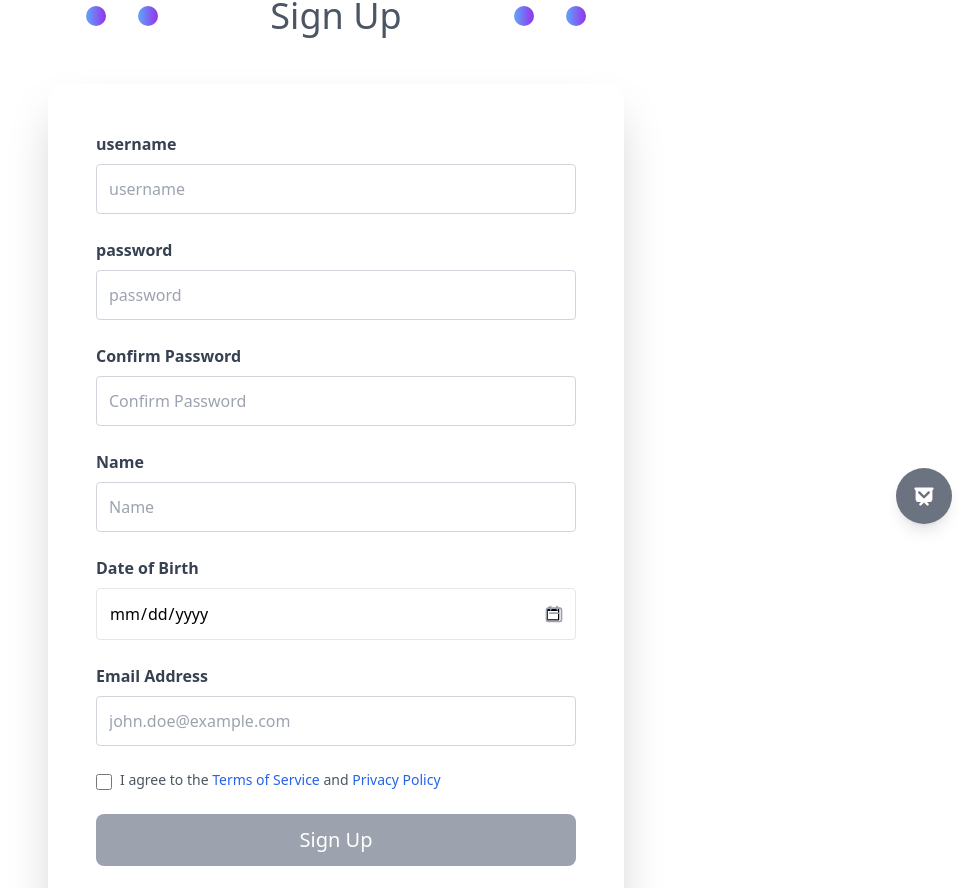
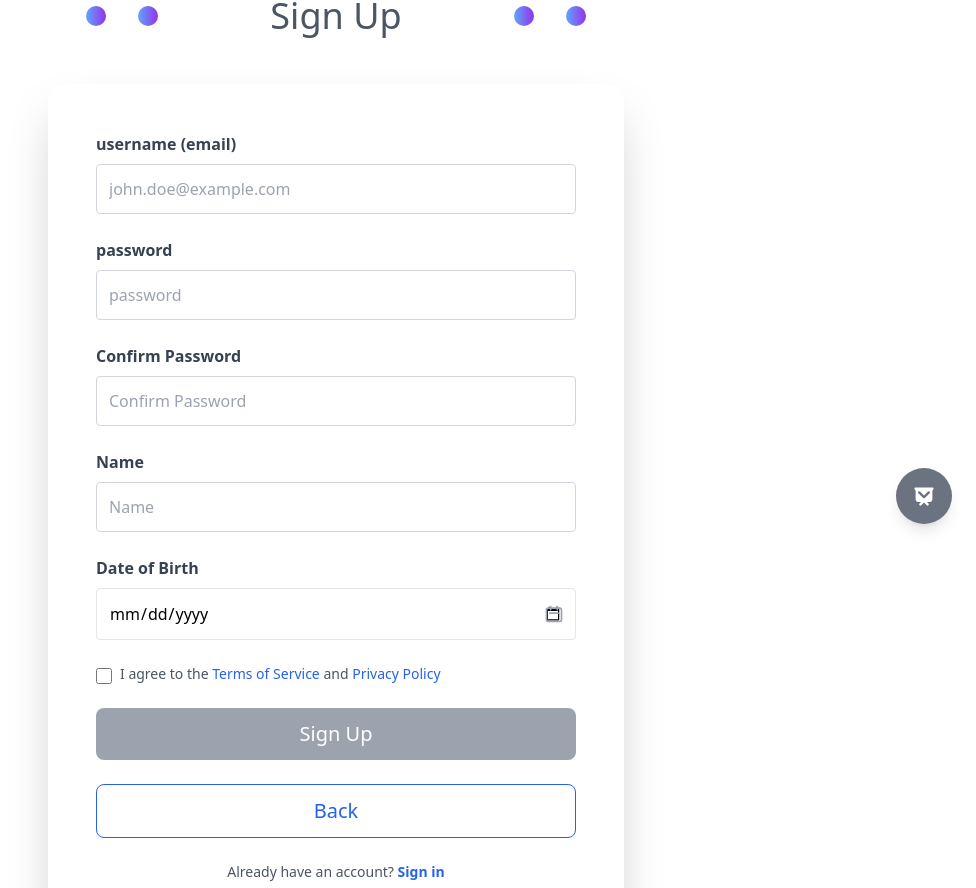
Before and after one commit to LOG-N-CODING/BrailleProject, a React (Create React App) app: page /signup in a window 1280 px wide. Shown: the part 252-1140 px from the top of the page, without its empty margins (304-1280 px from the left). Built offline with nearby package versions, Linux system fonts and the light colour scheme; no server answers.

Commit message:
username (email) 통합

```diff
--- a/src/pages/Auth/SignupPage.tsx
+++ b/src/pages/Auth/SignupPage.tsx
@@ -12,7 +12,6 @@ const SignupPage: React.FC = () => {
     confirmPassword: '',
     name: '',
     dateOfBirth: '',
-    email: '',
     agreeToTerms: false,
   });
   const [isLoading, setIsLoading] = useState(false);
@@ -72,7 +71,7 @@ const SignupPage: React.FC = () => {
       return false;
     }
 
-    if (!formData.email) {
+    if (!formData.username) {
       setError('Please enter your email address.');
       return false;
     }
@@ -102,11 +101,11 @@ const SignupPage: React.FC = () => {
     try {
       setIsLoading(true);
       setError('');
-      const { email, password } = formData;
-      console.log('회원가입 시도:', email, password);
+      const { username, password } = formData;
+      console.log('회원가입 시도:', username, password);
 
       // 1) 계정 생성
-      const user = await signUp(email, password);
+      const user = await signUp(username, password);
 
       setError('');
 
@@ -118,7 +117,7 @@ const SignupPage: React.FC = () => {
         // name, photoURL 등 추가 정보가 있다면 넣기
       });
 
-      await signInWithEmailAndPassword(auth, email, password);
+      await signInWithEmailAndPassword(auth, username, password);
       console.log('자동 로그인 완료');
 
       navigate('/');
@@ -175,17 +174,17 @@ const SignupPage: React.FC = () => {
                   htmlFor="username"
                   className="block text-sm sm:text-base font-semibold text-gray-700 mb-2"
                 >
-                  username
+                  username (email)
                 </label>
                 <input
-                  type="text"
+                  type="email"
                   id="username"
                   name="username"
                   value={formData.username}
                   onChange={handleInputChange}
                   required
                   className="w-full p-2 sm:p-3 border border-gray-300 rounded focus:ring-2 focus:ring-blue-500 focus:border-transparent transition-colors text-sm sm:text-base"
-                  placeholder="username"
+                  placeholder="john.doe@example.com"
                 />
               </div>
 
@@ -346,26 +345,6 @@ const SignupPage: React.FC = () => {
                 </div>
               </div>
 
-              {/* Email */}
-              <div>
-                <label
-                  htmlFor="email"
-                  className="block text-sm sm:text-base font-semibold text-gray-700 mb-2"
-                >
-                  Email Address
-                </label>
-                <input
-                  type="email"
-                  id="email"
-                  name="email"
-                  value={formData.email}
-                  onChange={handleInputChange}
-                  required
-                  className="w-full p-2 sm:p-3 border border-gray-300 rounded focus:ring-2 focus:ring-blue-500 focus:border-transparent transition-colors text-sm sm:text-base"
-                  placeholder="john.doe@example.com"
-                />
-              </div>
-
               {/* Terms Agreement */}
               <div>
                 <label className="flex items-start">
```
